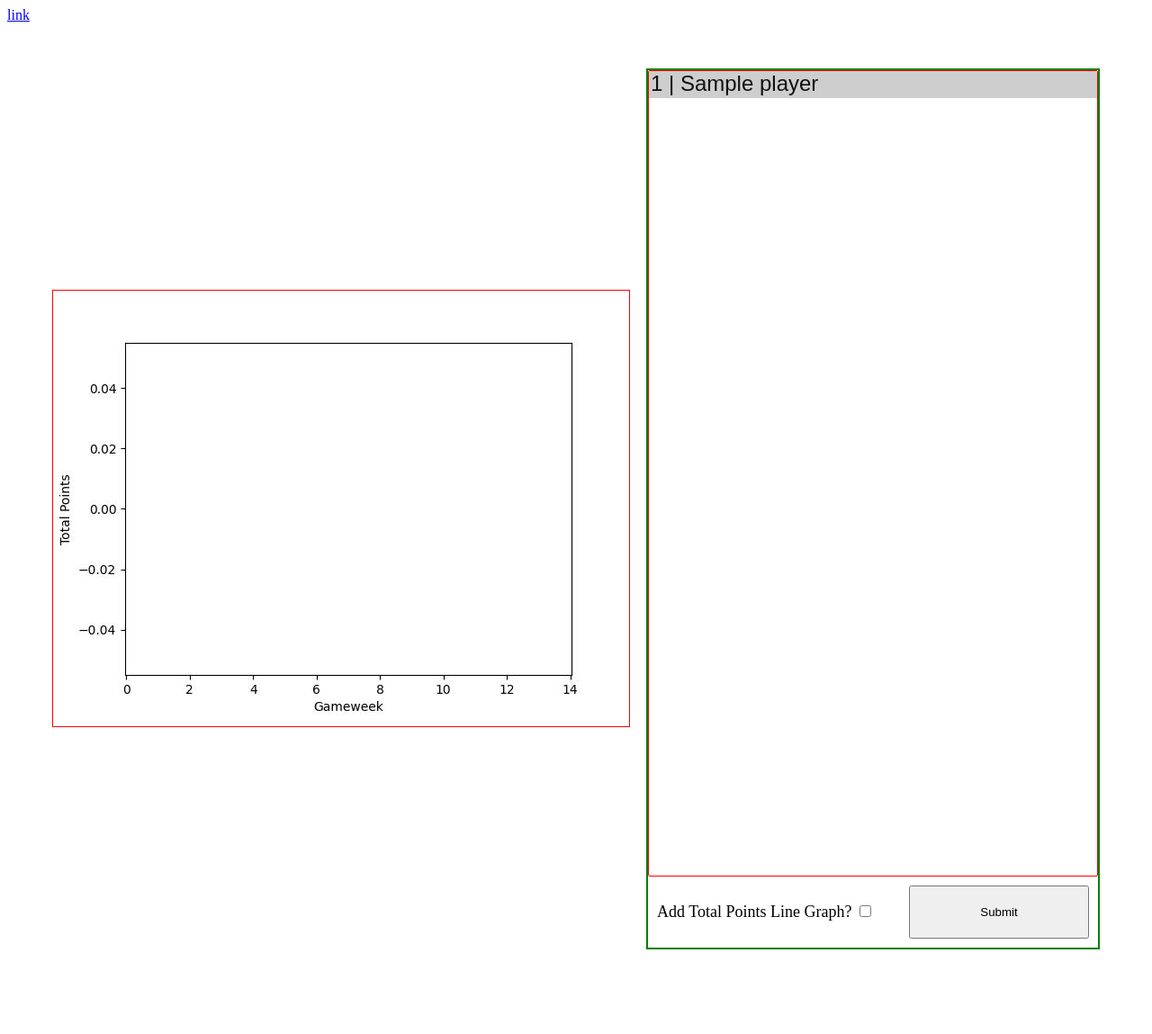
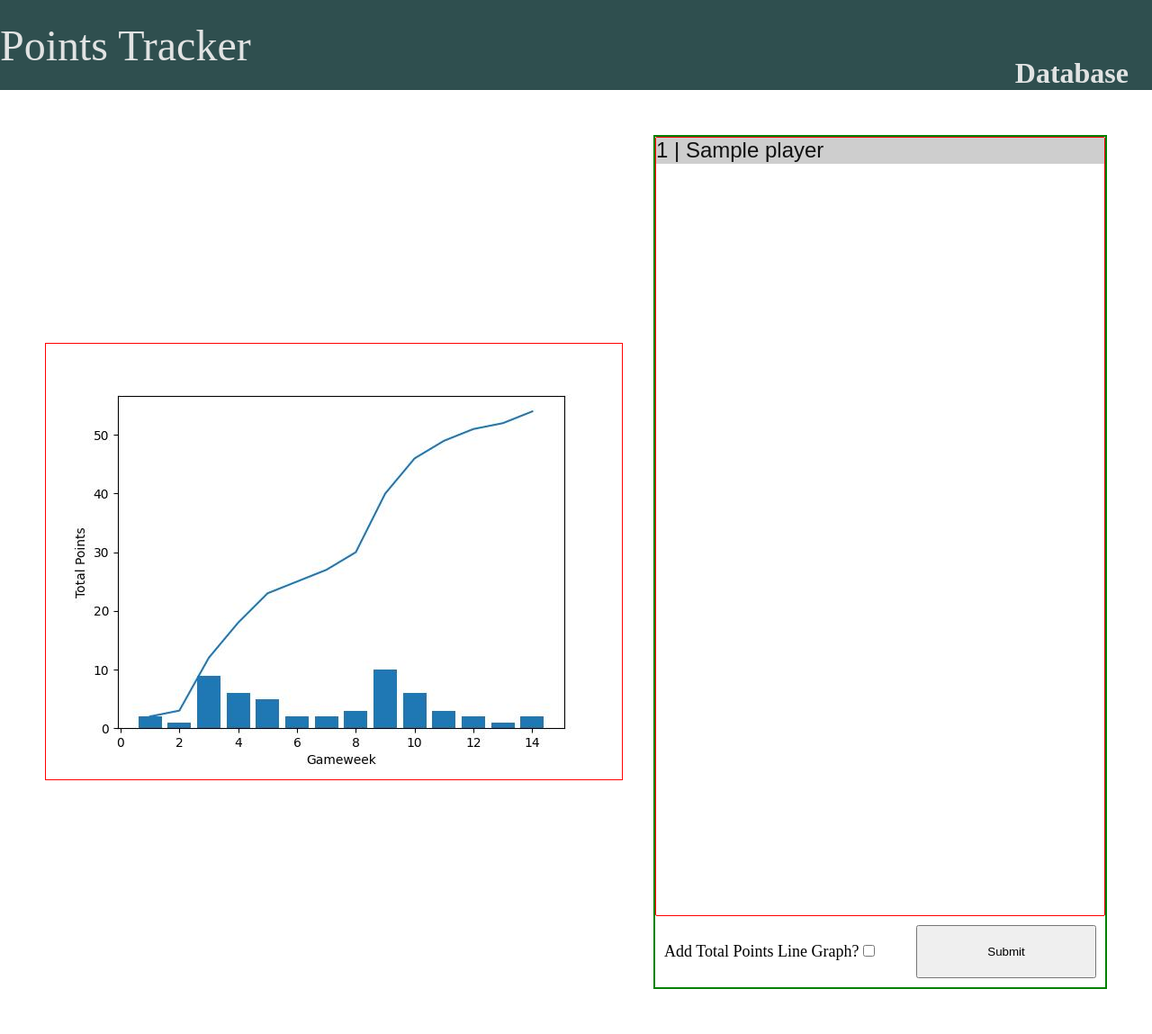
Before and after one commit to Chigzzer/FPL, a Flask app: template web/templates/index.html in a window 1280 px wide. Shown: the whole page at 90% size. Before the commit the page ends 1055 px from the top, so only its background shows below. Run offline with Flask 2, Linux system fonts and the light colour scheme; the template is opened without the code that fills it: most values are stand-ins (such as "Sample title", 1, 10 or a date in 2020); parts of the project's set-up code (start-up, migrations or seed data) failed here and were passed over.

Commit message:
Added CSS styling to the home page

```diff
--- a/web/fpl_functions.py
+++ b/web/fpl_functions.py
@@ -93,6 +93,7 @@
 
 def get_player_list(db):
     player_list = []
+    teams = []
     for player in db['elements']:
         team = find_team(player['team'], db)
         pl = [player['web_name'], team]
--- a/web/static/styles.css
+++ b/web/static/styles.css
@@ -1,3 +1,36 @@
+*{
+    margin: 0;
+    padding: 0;
+}
+.header{
+    background-color: darkslategrey;
+    color: #eeee;
+    height: 100px;
+    padding: 0;
+    margin: 0;
+    display: flex;
+    justify-content: space-between;
+}
+
+.title{
+    font-size: 48px;
+    align-self: center;
+}
+
+.links{
+    align-self: flex-end;
+    font-size: 32px;
+    text-decoration: none;
+    color: #eeee;
+    padding-right: 26px;
+}
+
+.links a{
+    color: inherit;
+    text-decoration: none;
+    font-weight: 900;
+}
+
 .body{
     display: flex;
     flex-direction: row-reverse;
--- a/web/templates/index.html
+++ b/web/templates/index.html
@@ -8,7 +8,11 @@
     <link href="../static/styles.css" rel="stylesheet">
 </head>
 <body>
-    <a href="dbase.html">link</a>
+    <div class="header">
+        <div class="title"><p>Points Tracker</p></div>
+        <div class="links"><a href="dbase.html">Database</a></div>
+    </div>
+
     <div class="body">
         <div class="form">
             <form method="POST" class="form1">
```
Also changed, not shown: web/static/plot.jpg.
